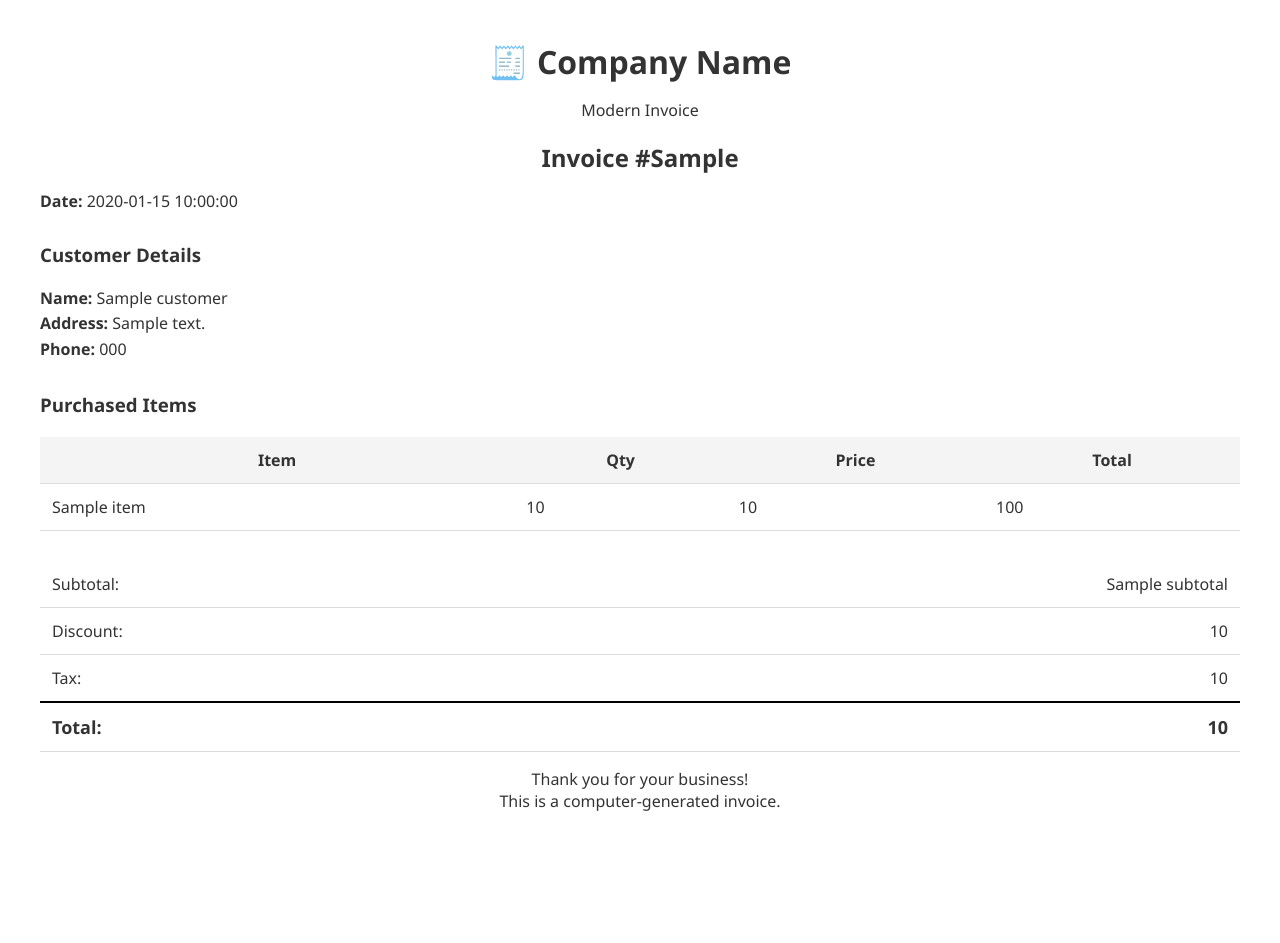
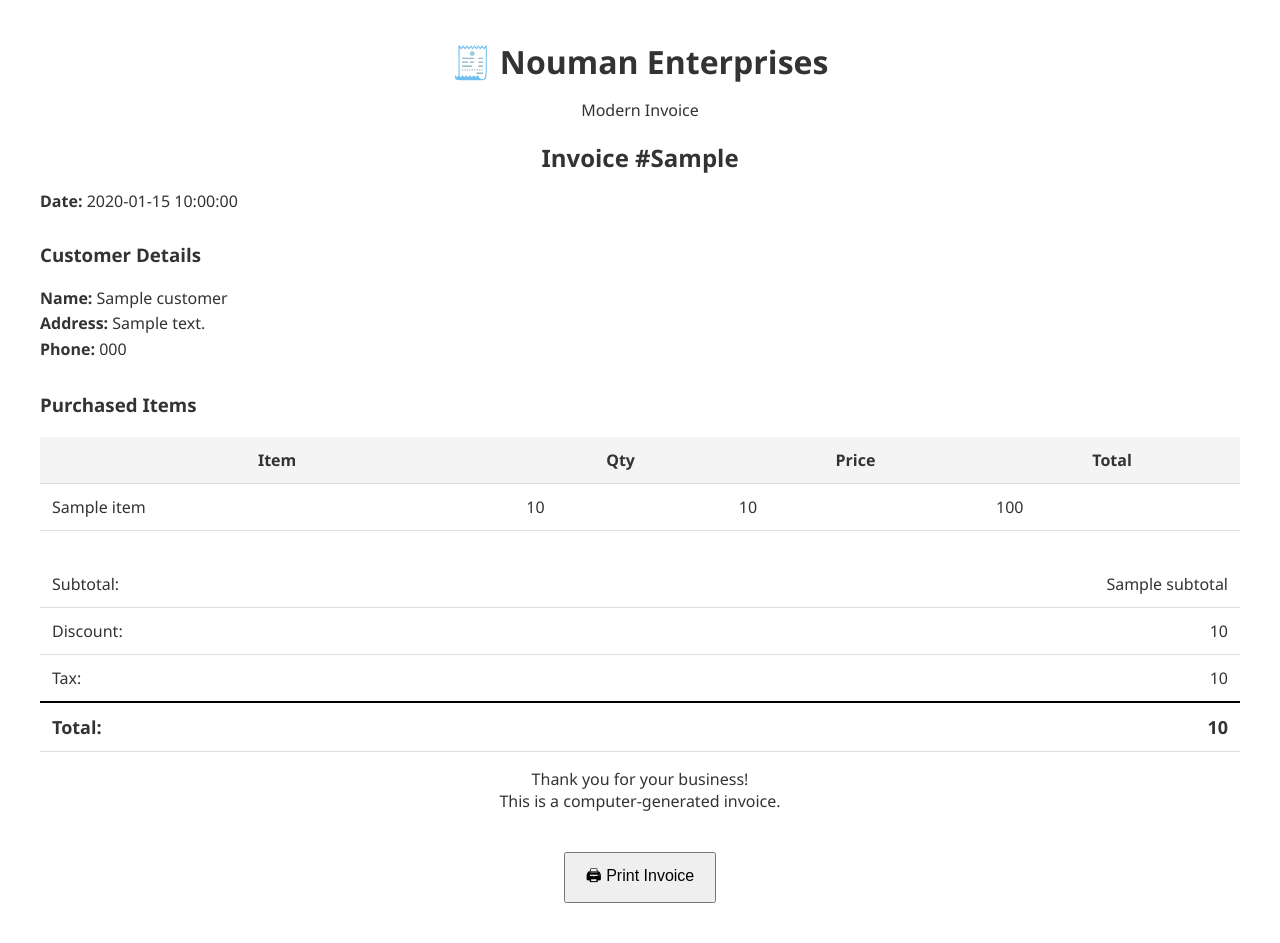
Before and after one commit to Noman14611/invoice, a Python web app: template templates/invoice_template.html in a window 1280 px wide. Before the commit the page ends 811 px from the top, so only its background shows below. Run offline with Jinja, Linux system fonts and the light colour scheme; the template is opened without the code that fills it: most values are stand-ins (such as "Sample title", 1, 10 or a date in 2020).

Commit message:
invoice_template.html

```diff
--- a/templates/invoice_template.html
+++ b/templates/invoice_template.html
@@ -15,11 +15,13 @@
         .summary td { text-align: right; }
         .summary td:first-child { text-align: left; }
         .total { font-weight: bold; font-size: 18px; border-top: 2px solid #000; }
+        .print-btn { text-align: center; margin-top: 40px; }
+        button { padding: 10px 20px; font-size: 16px; cursor: pointer; }
     </style>
 </head>
 <body>
     <div class="header">
-        <h1>🧾 Company Name</h1>
+        <h1>🧾 Nouman Enterprises</h1>
         <p>Modern Invoice</p>
     </div>
 
@@ -67,5 +69,9 @@
     <div class="footer">
         <p>Thank you for your business!<br>This is a computer-generated invoice.</p>
     </div>
+
+    <div class="print-btn">
+        <button onclick="window.print()">🖨 Print Invoice</button>
+    </div>
 </body>
 </html>
```
